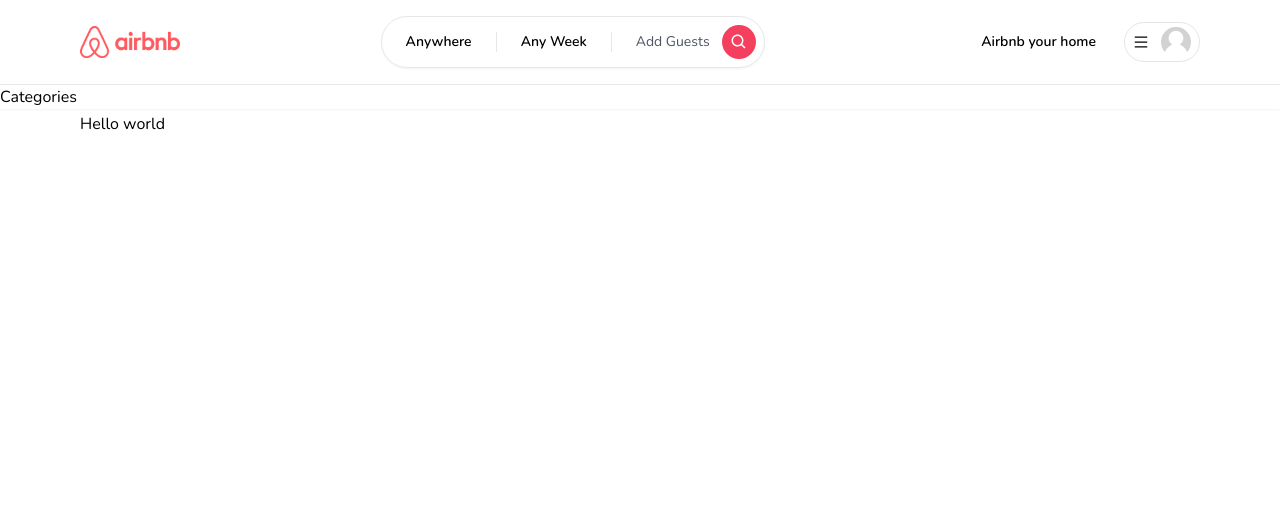
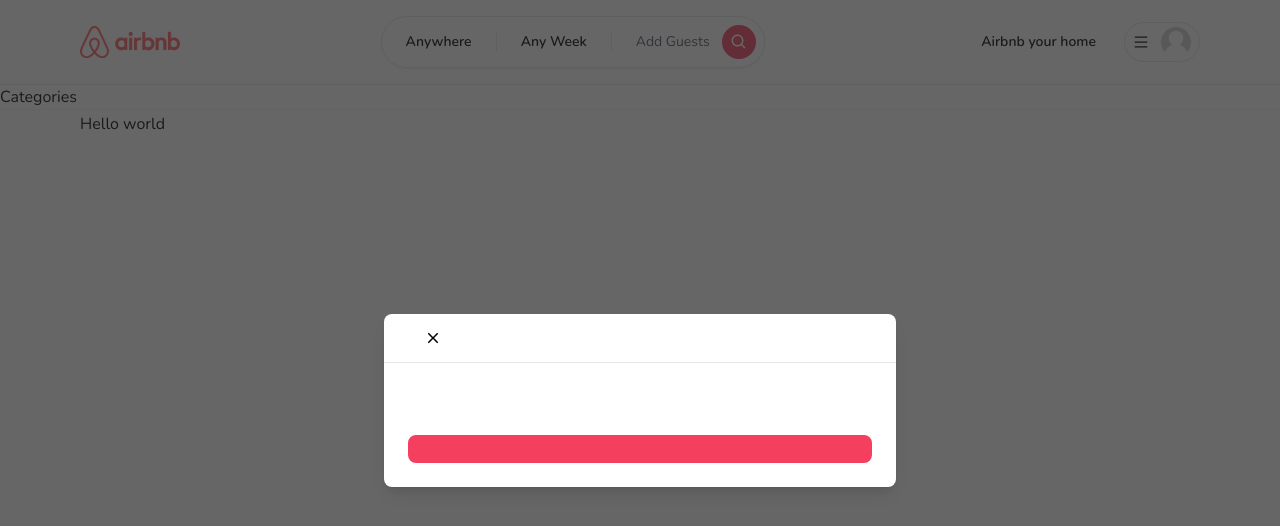
Before and after one commit to mhmadamrii/Airbnb, a Next.js app: page / in a window 1280 px wide. Shown: the top 526 px of the page. Built offline with nearby package versions, Linux system fonts and the light colour scheme; what world-countries would draw is missing.

Commit message:
to master

```diff
--- /dev/null
+++ b/app/_components/Button.tsx
@@ -0,0 +1,45 @@
+'use client';
+
+import { IconType } from 'react-icons';
+
+export default function Button({
+  label,
+  onClick,
+  disabled,
+  outline,
+  small,
+  icon: Icon,
+}: {
+  label: string;
+  onClick: (e: React.MouseEvent<HTMLButtonElement>) => void;
+  disabled?: boolean;
+  outline?: boolean;
+  small?: boolean;
+  icon?: IconType;
+}) {
+  return (
+    <button
+      disabled={disabled}
+      onClick={onClick}
+      className={`
+        relative
+        w-full
+        rounded-lg
+        transition
+        hover:opacity-80
+        disabled:cursor-not-allowed
+        disabled:opacity-70
+        ${outline ? 'bg-white' : 'bg-rose-500'}
+        ${outline ? 'border-black' : 'border-rose-500'}
+        ${outline ? 'text-black' : 'text-white'}
+        ${small ? 'text-sm' : 'text-md'}
+        ${small ? 'py-1' : 'py-3'}
+        ${small ? 'font-light' : 'font-semibold'}
+        ${small ? 'border-[1px]' : 'border-2'}
+      `}
+    >
+      {Icon && <Icon size={24} className="absolute  left-4 top-3" />}
+      {label}
+    </button>
+  );
+}
--- a/app/_components/modals/Modal.tsx
+++ b/app/_components/modals/Modal.tsx
@@ -2,6 +2,7 @@
 
 import { useCallback, useEffect, useState } from 'react';
 import { IoMdClose } from 'react-icons/io';
+import Button from '../Button';
 
 export default function Modal({
   isOpen,
@@ -40,8 +41,88 @@
     setShowModal(false);
     setTimeout(() => {
       onClose();
+      // delay for animation
     }, 300);
   }, [onClose, disabled]);
 
-  return <div>modalll</div>;
+  const handleSecondaryAction = useCallback(() => {
+    if (disabled || !secondaryAction) {
+      return;
+    }
+
+    secondaryAction();
+  }, [secondaryAction, disabled]);
+
+  const handleSubmit = useCallback(() => {
+    if (disabled) {
+      return;
+    }
+
+    onSubmit();
+  }, [onSubmit, disabled]);
+
+  if (!isOpen) {
+    return null;
+  }
+
+  return (
+    <div className="fixed inset-0 z-50 flex items-center justify-center overflow-y-auto overflow-x-hidden bg-neutral-800/70 outline-none focus:outline-none">
+      <div className="relative mx-auto my-6 h-full w-full md:h-auto md:w-4/6 lg:h-auto lg:w-3/6 xl:w-2/5">
+        {/*content*/}
+        <div
+          className={`
+            translate
+            h-full
+            duration-300
+            ${showModal ? 'translate-y-0' : 'translate-y-full'}
+            ${showModal ? 'opacity-100' : 'opacity-0'}
+          `}
+        >
+          <div className="translate relative flex h-full w-full flex-col rounded-lg border-0 bg-white shadow-lg outline-none focus:outline-none md:h-auto lg:h-auto">
+            {/*header*/}
+            <div
+              className="
+                relative
+                flex
+                items-center
+                justify-center
+                rounded-t
+                border-b-[1px]
+                p-6
+                "
+            >
+              <button
+                className="absolute left-9 border-0 p-1 transition hover:opacity-70"
+                onClick={handleClose}
+              >
+                <IoMdClose size={18} />
+              </button>
+              <div className="text-lg font-semibold">{title}</div>
+            </div>
+            {/*body*/}
+            <div className="relative flex-auto p-6">{body}</div>
+            {/*footer*/}
+            <div className="flex flex-col gap-2 p-6">
+              <div className="flex w-full flex-row items-center gap-4 ">
+                {secondaryAction && secondaryActionLabel && (
+                  <Button
+                    disabled={disabled}
+                    label={secondaryActionLabel}
+                    onClick={handleSecondaryAction}
+                    outline
+                  />
+                )}
+                <Button
+                  disabled={disabled}
+                  label={actionLabel}
+                  onClick={handleSubmit}
+                />
+              </div>
+              {footer}
+            </div>
+          </div>
+        </div>
+      </div>
+    </div>
+  );
 }
--- a/app/layout.tsx
+++ b/app/layout.tsx
@@ -1,8 +1,10 @@
 import type { Metadata } from 'next';
 import { Nunito } from 'next/font/google';
 import './globals.css';
+
 import ClientOnly from './_components/ClientOnly';
 import Navbar from './_components/navbar/Navbar';
+import Modal from './_components/modals/Modal';
 
 const inter = Nunito({ subsets: ['latin'] });
 
@@ -20,6 +22,7 @@
     <html lang="en">
       <ClientOnly>
         <Navbar />
+        <Modal isOpen />
       </ClientOnly>
       <body className={inter.className}>
         <div className="pb-20 pt-28">{children}</div>
```
Also changed, not shown: app/_components/modals/LoginModal.tsx (added).
